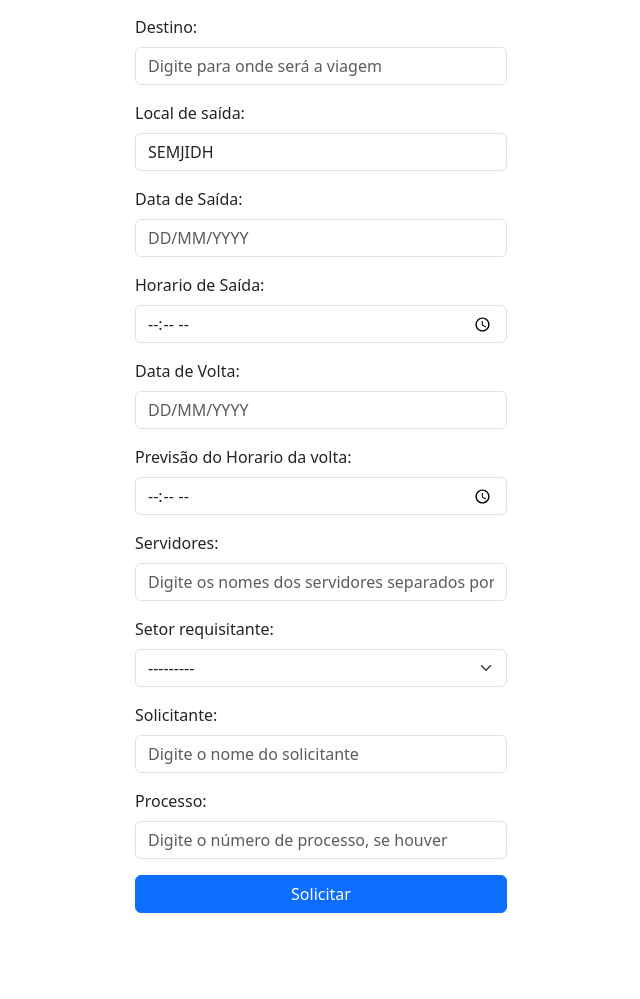
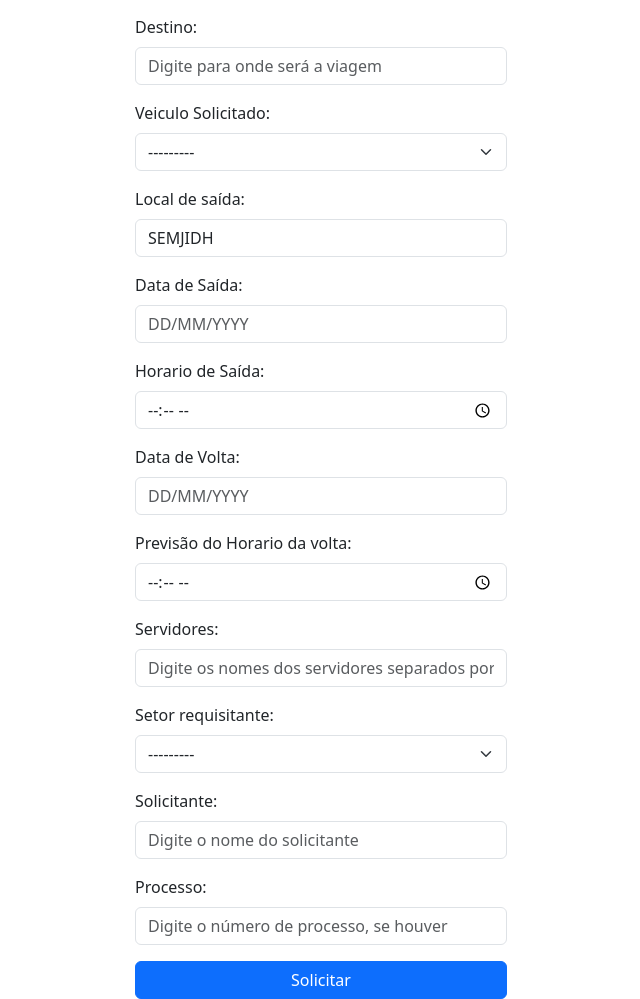
Before and after one commit to plmdsmatheus/Web-Semjidh-Viagens, a Django app: page /viagens/solicitar_viagem/ in a window 1280 px wide. Shown: the part 264-1263 px from the top of the page, without its empty margins (319-959 px from the left). Before the commit the page ends 1177 px from the top, so only its background shows below. Run offline with Django 5.2, Linux system fonts and the light colour scheme.

Commit message:
Feat: implemented a "viagem.veiculo"

```diff
--- a/semjidhapp/viagens/forms.py
+++ b/semjidhapp/viagens/forms.py
@@ -4,12 +4,15 @@
 class ViagemForm(forms.ModelForm):
     class Meta:
         model = Viagem
-        fields = ['destino', 'data_ida', 'local_partida', 'horario_ida', 'data_volta', 'horario_volta', 'servidores', 'setor', 'solicitante', 'processo']
+        fields = ['destino', 'veiculo','data_ida', 'local_partida', 'horario_ida', 'data_volta', 'horario_volta', 'servidores', 'setor', 'solicitante', 'processo']
         widgets = {
             'destino': forms.TextInput(attrs={
                 'placeholder': 'Digite para onde será a viagem',
                 'type': 'text',
                 'class': 'form-control'
+            }),
+            'veiculo': forms.Select(attrs={
+                'class': 'form-select'
             }),
             'data_ida': forms.DateInput(format='%d/%m/%Y', attrs={
                 'placeholder': 'DD/MM/YYYY',
--- a/semjidhapp/viagens/templates/viagens/listar_viagens.html
+++ b/semjidhapp/viagens/templates/viagens/listar_viagens.html
@@ -12,7 +12,7 @@
           <!-- Coluna da Esquerda -->
           <div class="col-md-6">
             <h5>
-              {{ viagem.destino }} – {{ viagem.data_ida }} – {{ viagem.setor }}
+              {{ viagem.destino }} – {{ viagem.data_ida }} – {{ viagem.setor }} - {{ viagem.veiculo }}
               {% if viagem.status == "Concluída" or viagem.status == "Atribuída" %}
                 <span class="badge bg-success">{{ viagem.status }}</span>
               {% else %}
--- a/semjidhapp/viagens/templates/viagens/solicitar_viagem.html
+++ b/semjidhapp/viagens/templates/viagens/solicitar_viagem.html
@@ -41,6 +41,18 @@
                         <div class="text-danger">
                             {% for error in form.destino.errors %}
                                 <p>{{ error }}</p>
+                            {% endfor %}
+                        </div>
+                    {% endif %}
+                </div>
+
+                <div class="mb-3">
+                    <label for="id_veiculo" class="form-label">Veiculo Solicitado:</label>
+                    {{ form.veiculo }}
+                    {% if form.veiculo.errors %}
+                        <div class="text-danger">
+                            {% for error in form.veiculo.errors %}
+                                <p> {{ error }}</p>
                             {% endfor %}
                         </div>
                     {% endif %}
```
